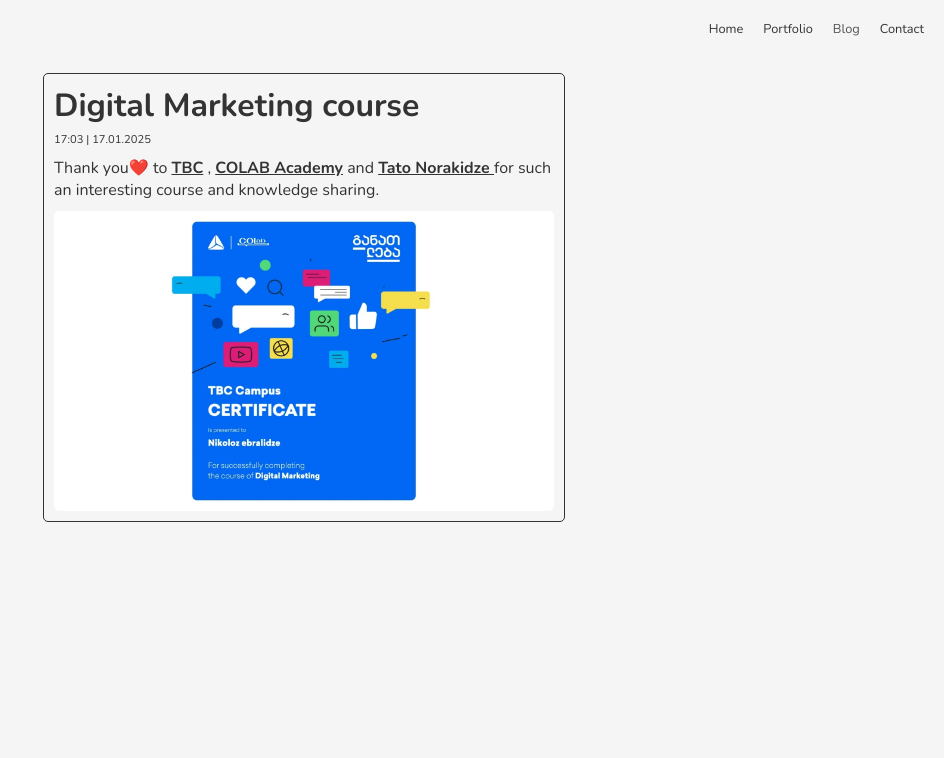
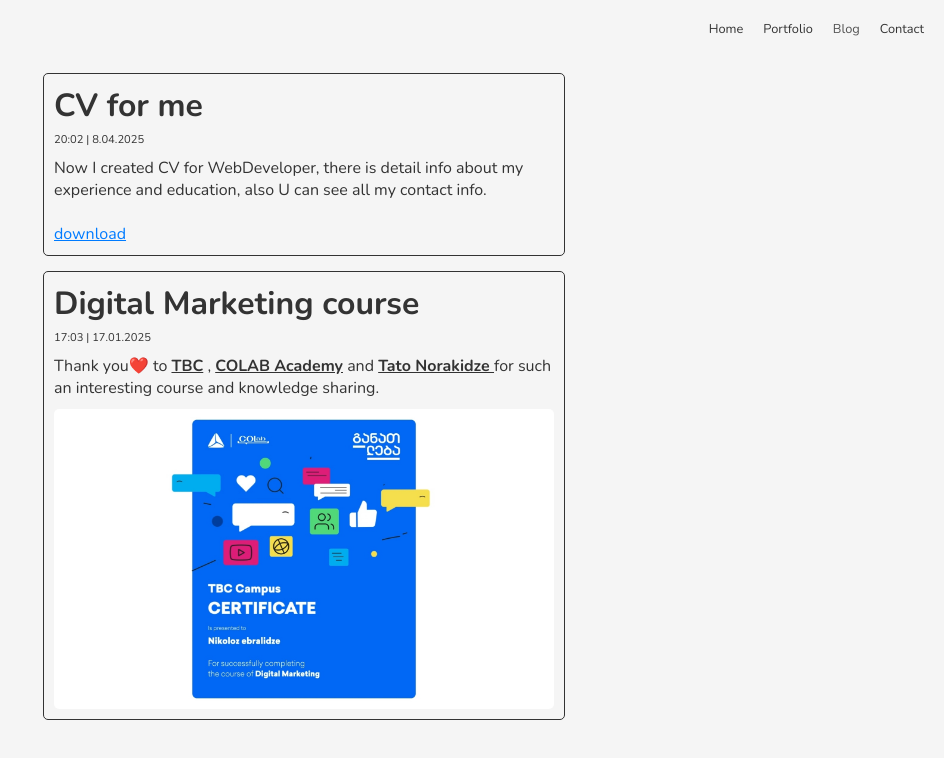
Before and after one commit to NikaEbraLidze/portfolio, a plain HTML site: page views/blog.html in a window 1280 px wide. Shown: the whole page, without its empty margins (336-1280 px from the left). Drawn offline with nearby package versions, Linux system fonts and the light colour scheme.

Commit message:
add new post

```diff
--- a/views/blog.html
+++ b/views/blog.html
@@ -37,6 +37,17 @@
 
     <div class="container-blog">
         <div class="post">
+            <h2>CV for me</h2>
+            <p class="date">20:02 |  8.04.2025</p>
+            <p>
+                Now I created CV for WebDeveloper, there is detail info about my experience and
+                education, also U can see all my contact info.
+            </p>
+            <br>
+            <a href="../Nikoloz Ebralidze.pdf" download="NikolozEbralidzeCV.pdf" style="color:#007bff; text-decoration: underline;">download</a>
+        </div>
+
+        <div class="post">
             <h2>Digital Marketing course</h2>
             <p class="date">17:03 |  17.01.2025</p>
             <p>
```
Also changed, not shown: 1 other file.
